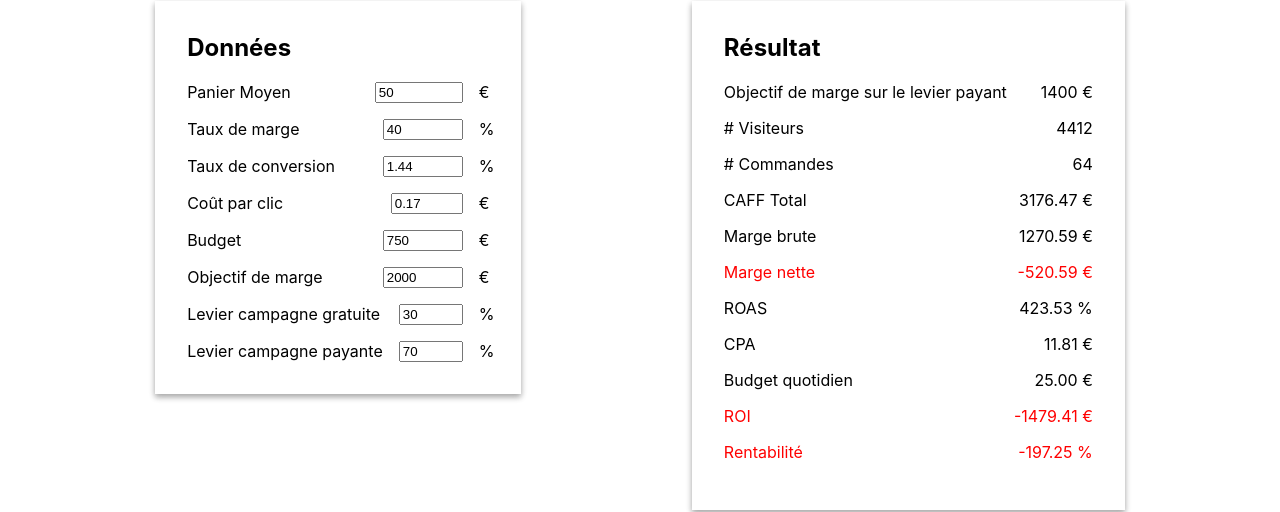
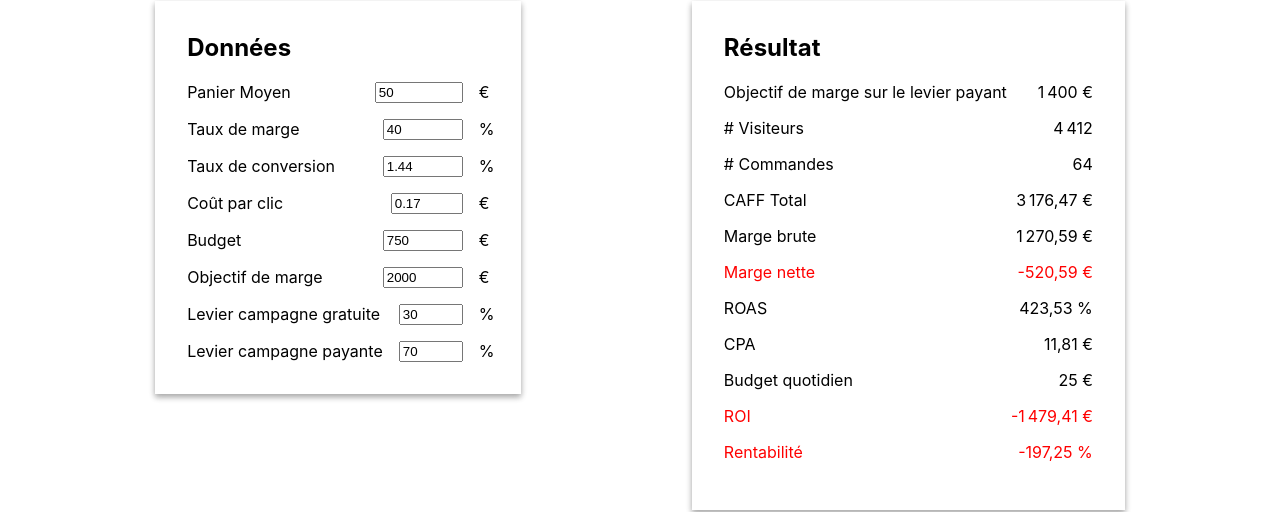
Before and after one commit to ifiroth/cra, a React (Create React App) app: page / in a window 1280 px wide. Shown: the part 122-634 px from the top of the page. Built offline with nearby package versions, Linux system fonts and the light colour scheme.

Commit message:
Tiny fix

```diff
--- a/src/Components/Result/index.js
+++ b/src/Components/Result/index.js
@@ -3,7 +3,7 @@ import store from "../../store";
 import fields from "../Inputs/fields";
 import results from "./results";
 
-const Result = string => {
+const Result = () => {
   /* Initialize store with outputs and inputs */
 
   const [inputs, setInputs] = useState(fields);
@@ -39,7 +39,7 @@ const Result = string => {
     outputs[k].value = eval(item.formula.map(term => getData(term)).join(' '))
     outputs[k].isCritical = outputs[k].value <= item.critical
     console.log(outputs[k])
-    return [outputs[k].value.toFixed(item.dec), item.unit].join(' ')
+    return [outputs[k].value.toLocaleString('fr', {maximumFractionDigits: item.dec}), item.unit].join(' ')
   }
 
   /* Prints Outcome */
```
